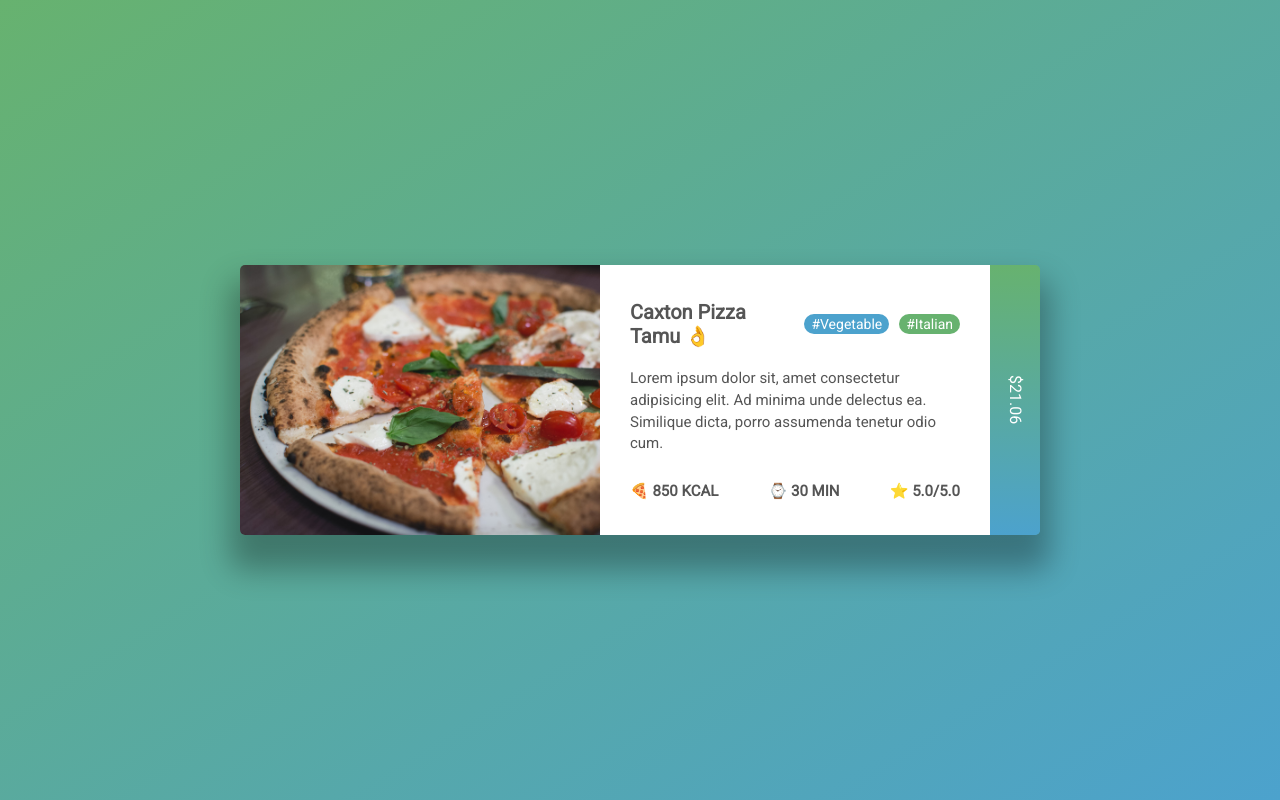
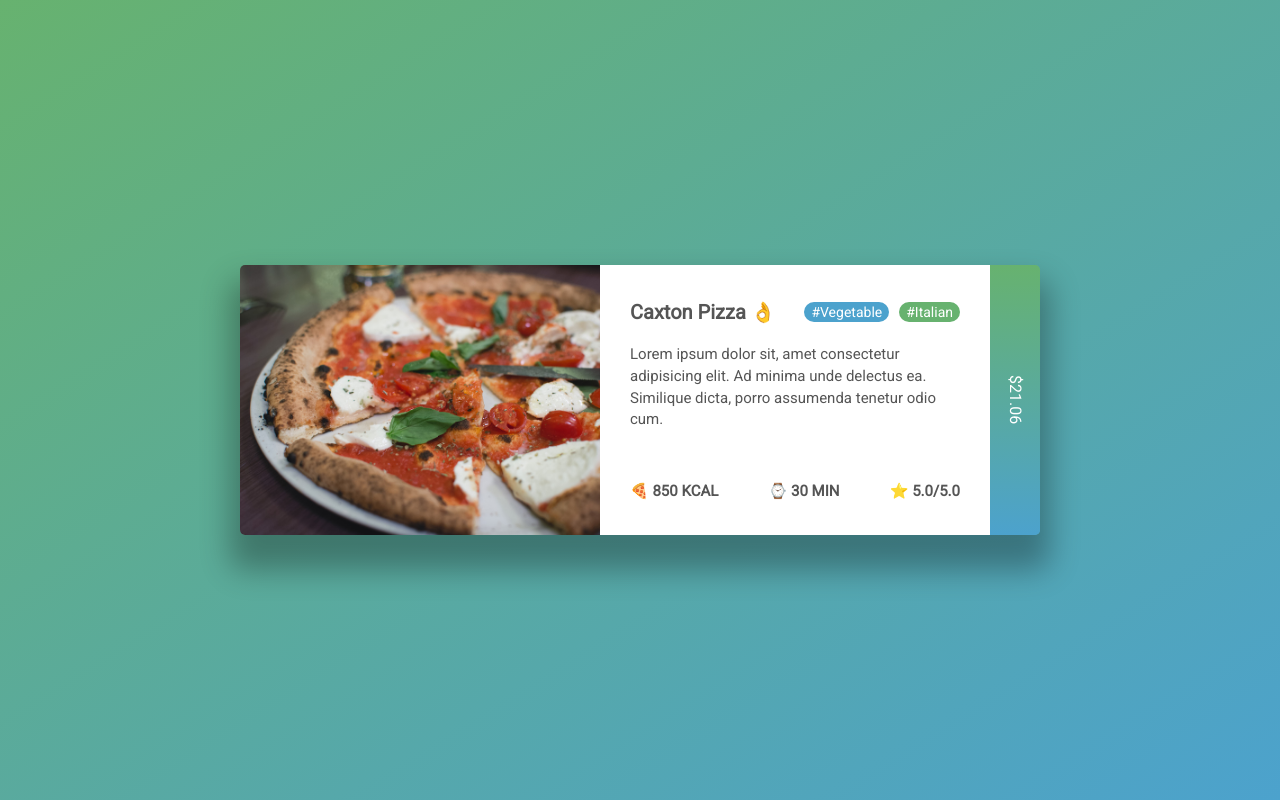
Before and after one commit to caxtonMuthoni/css_flexbox_example, a plain HTML site: page index.html in a window 1280 px wide. Drawn offline with Linux system fonts and the light colour scheme.

Commit message:
Update index.html

```diff
--- a/index.html
+++ b/index.html
@@ -16,7 +16,7 @@
             </div>
             <div class="meal__content">
                 <div class="meal__title">
-                    <h1 class="meal__heading">Caxton Pizza Tamu 👌</h1>
+                    <h1 class="meal__heading">Caxton Pizza 👌</h1>
                     <div class="meal__tag meal__tag__1">#Vegetable</div>
                     <div class="meal__tag meal__tag__2">#Italian</div>
                 </div>
```
